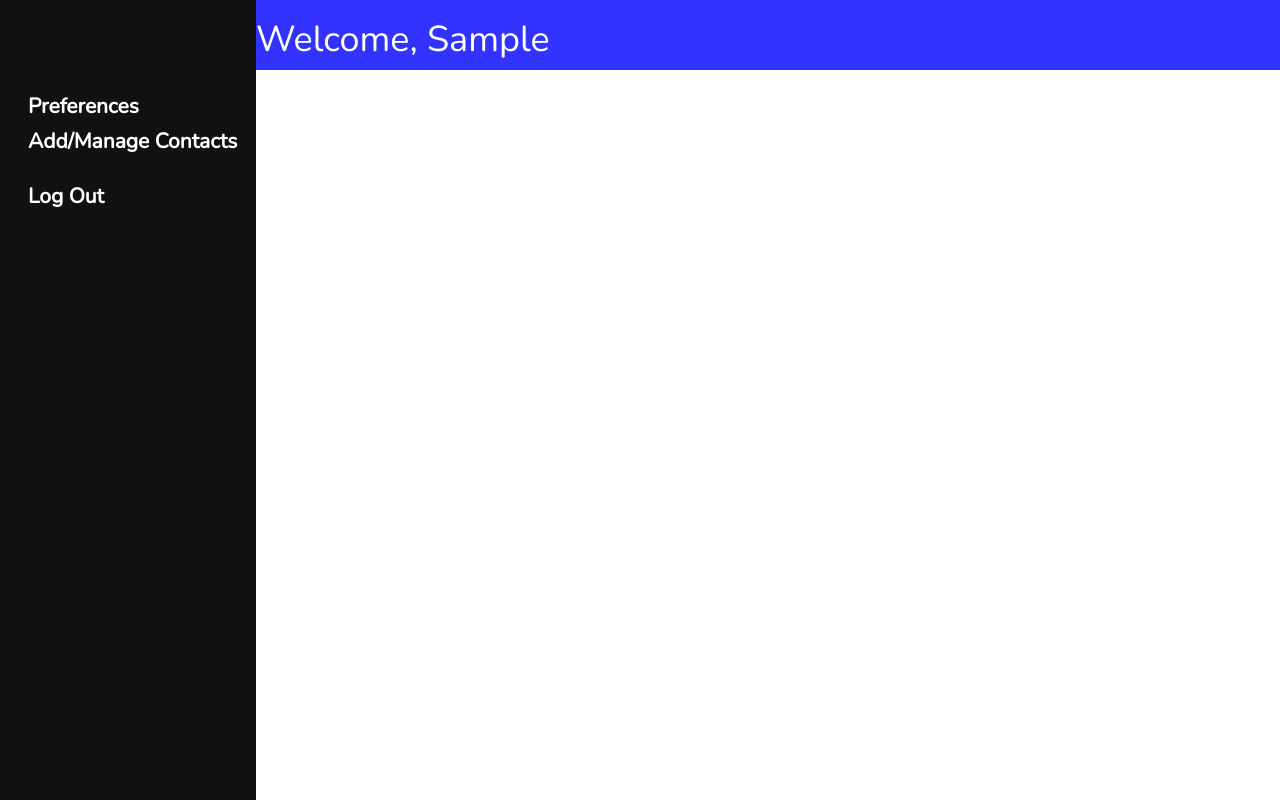
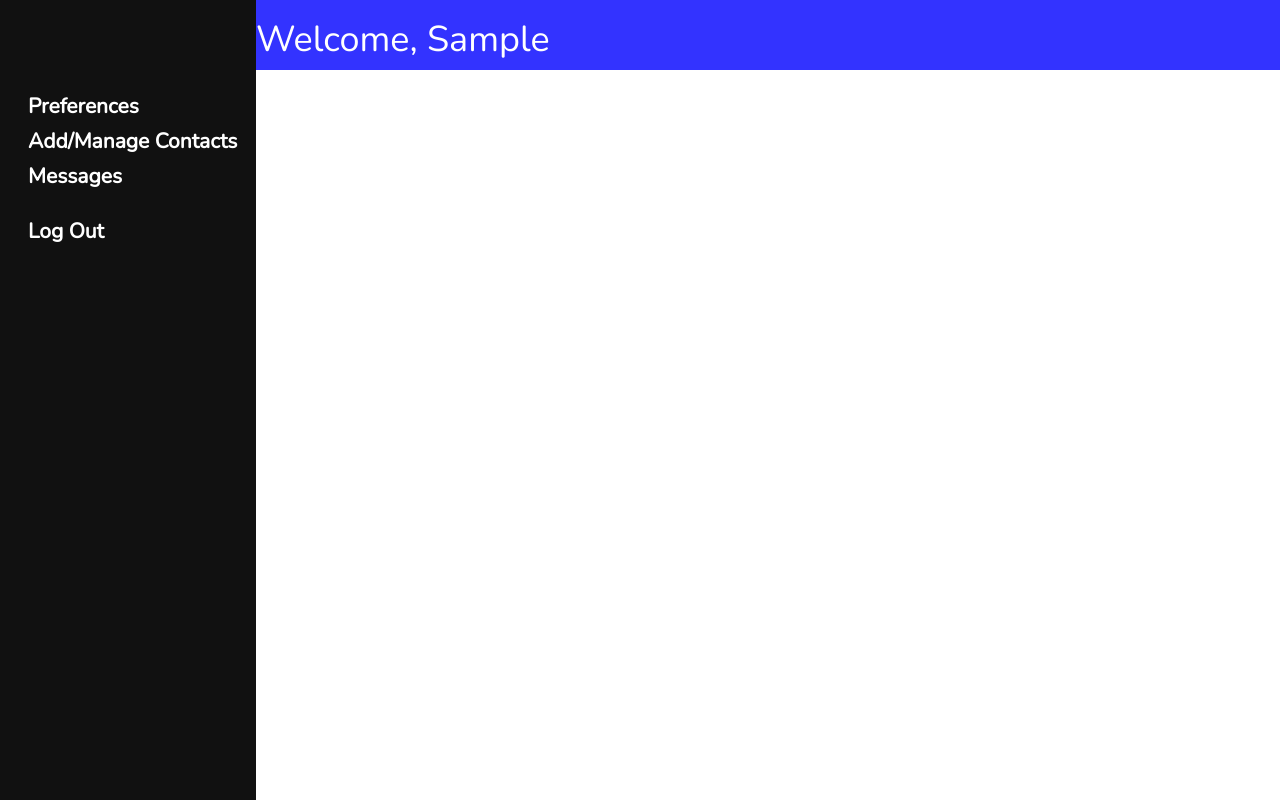
Before and after one commit to sloloris/hb-final-project, a Flask app: page /account_home in a window 1280 px wide. Run offline with Flask 2, Linux system fonts and the light colour scheme; the visitor is signed in with stand-in values (Sample User, id 1); data comes from the database, SQL or seed files in the repository; some libraries are stand-ins or nearby versions.

Commit message:
just committing

```diff
--- a/google_oauth.py
+++ b/google_oauth.py
@@ -12,6 +12,7 @@ SCOPES = [
     'https://www.googleapis.com/auth/gmail.labels', # create, read, update & delete labels
     'https://www.googleapis.com/auth/gmail.modify', # all read/write permissions
     'https://www.google.com/m8/feeds/', # access to user contacts
+    'https://www.googleapis.com/auth/contacts.readonly',
     'https://www.googleapis.com/auth/userinfo.profile',
     'https://www.googleapis.com/auth/userinfo.email'
 ]
--- a/requirements.txt
+++ b/requirements.txt
@@ -1,9 +1,11 @@
 appdirs==1.4.3
+atom==0.3.10
 blinker==1.4
 click==6.7
 Flask==0.12
 Flask-DebugToolbar==0.10.1
 Flask-SQLAlchemy==2.2
+gdata==2.0.18
 google-api-python-client==1.6.2
 httplib2==0.10.3
 itsdangerous==0.24
--- a/server.py
+++ b/server.py
@@ -13,6 +13,13 @@ import deets # information not to post to github
 import google_oauth as oauth # relevant oauth functions and methods
 import requests
 import datetime
+
+# google contacts libraries
+# import atom.data # not working for some reason, already pip installed in .env
+# import gdata.data
+# import gdata.contacts.client
+# import gdata.contacts.data
+
 
 
 app = Flask(__name__)
@@ -88,8 +95,11 @@ def oauthcallback():
             user.oauth_token = session['oauth_credentials'][0]
             user.oauth_expiry = datetime.datetime.now() + datetime.timedelta(seconds=session['oauth_credentials'][1])
 
+
             db.session.commit()
 
+            # contacts = requests.get("https://www.google.com/m8/feeds/contacts/%s/full" % (email))
+            # import pdb;pdb.set_trace()
             return redirect('/account_home')
             # return render_template("user_account.html", user_id=user.user_id, email=email, name=first_name)
 
@@ -166,7 +176,11 @@ def show_user_contacts(user_id):
     email = str(user.email)
     print type(email), email
 
+    # authorize client for Contacts API
+    # gd_client = gdata.contacts.client.ContactsClient(source='Contact Manager 1.0')
+
     contacts = requests.get("https://www.google.com/m8/feeds/contacts/%s/full" % (email))
+    # import pdb;pdb.set_trace();
     print contacts # response 401 unauthorized
 
     return render_template("contacts.html")
@@ -186,6 +200,12 @@ def send_email(user_id):
     return render_template("send_email.html")
 
 
+@app.route('/<user_id>/messages')
+def messages_page(user_id):
+
+    return render_template
+
+
 if __name__ == "__main__":
     app.debug = True
     app.jinja_env.auto_reload = app.debug
--- a/templates/user_account.html
+++ b/templates/user_account.html
@@ -6,7 +6,8 @@
   <div class="sidenav">
     <div id="sidenav-links">
       <label><a href="/{{ user_id }}/preferences">Preferences</a></label><br>
-      <label><a href="/{{ user_id}}/contacts">Add/Manage Contacts</a></label><br><br>
+      <label><a href="/{{ user_id }}/contacts">Add/Manage Contacts</a></label><br>
+      <label><a href="/{{ user_id }}/messages">Messages</a></label><br><br>
       <label><a href="/logout">Log Out</a></label>
     </div>
   </div>
```
